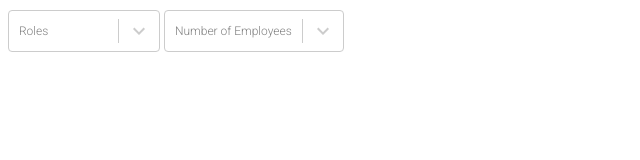
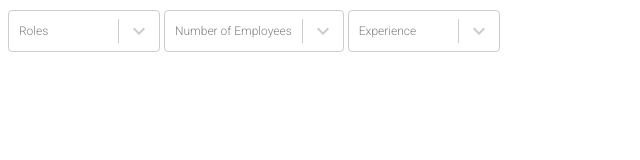
Before and after one commit to chitwan001/assignment-workday, a React (Vite) app: page / in a window 1280 px wide. Shown: the top 160 px of the page, without its empty margins (0-640 px from the left). Built offline with nearby package versions, Linux system fonts and the light colour scheme.

Commit message:
feat: added on click event listeners

```diff
--- a/src/App.tsx
+++ b/src/App.tsx
@@ -1,11 +1,16 @@
 import './App.css'
 import Filters from "./components/Filters";
+import {Grid} from "@mui/material";
 
 function App() {
 
   return (
     <div>
         <Filters/>
+        <Grid sx={{
+            width: "100vw",
+            height: "100vh"
+        }}/>
     </div>
   )
 }
--- a/src/components/Filters/Filter/index.tsx
+++ b/src/components/Filters/Filter/index.tsx
@@ -1,12 +1,17 @@
 import {Box, useTheme} from "@mui/material";
 import {FILTER_TYPE, FilterSelectProps, TFilter} from "../../../types";
 import MultiSelect from "../../Form/Select/MultiSelect";
+import SingleSelect from "../../Form/Select/SingleSelect";
 
 function RenderFilters({type, ...others}: { type: TFilter["type"] } & FilterSelectProps) {
     switch (type) {
         case FILTER_TYPE.MULTI_SELECT:
             return (
                 <MultiSelect {...others} placeholder={others.placeholder}/>
+            )
+        case FILTER_TYPE.SINGLE_SELECT:
+            return (
+                <SingleSelect {...others} placeholder={others.placeholder}/>
             )
         default:
             return (
--- a/src/components/Filters/index.tsx
+++ b/src/components/Filters/index.tsx
@@ -80,6 +80,23 @@ const allFilters: TFilter[] = [
                 value: "1 - 10 Employees"
             }
         ]
+    },
+    {
+        id: 'experience',
+        type: FILTER_TYPE.SINGLE_SELECT,
+        placeholder: 'Experience',
+        options: [
+            {key: "1", value: "1"},
+            {key: "2", value: "2"},
+            {key: "3", value: "3"},
+            {key: "4", value: "4"},
+            {key: "5", value: "5"},
+            {key: "6", value: "6"},
+            {key: "7", value: "7"},
+            {key: "8", value: "8"},
+            {key: "9", value: "9"},
+            {key: "10", value: "10"}
+        ]
     }
 ]
 
--- a/src/components/Form/Select/BaseSelect/index.tsx
+++ b/src/components/Form/Select/BaseSelect/index.tsx
@@ -1,8 +1,7 @@
 import {styled} from "@mui/material";
 import {KeyboardArrowDown} from "@mui/icons-material";
-import {FilterSelectProps} from "../../../../types";
+import {FilterSelectProps, TSelectOption} from "../../../../types";
 import React, {useEffect, useRef, useState} from "react";
-import {addEventListeners, removeEventListeners} from "../../../../utils";
 
 // This is base file for a Select component. It uses MUI functionalities to build Controlled Styled Select Component
 
@@ -105,7 +104,6 @@ const OptionsValueContainer = styled("div")({
 })
 
 const Option = styled("div")({
-    display: "flex",
     paddingTop: "9px",
     paddingBottom: "9px",
     paddingLeft: "12px",
@@ -121,11 +119,22 @@ const GroupName = styled("span")({
     paddingLeft: "12px",
     paddingBottom: 0,
     color: "#ababab",
-    fontSize:"12px",
+    fontSize: "12px",
     letterSpacing: "0.5px"
 })
 
-export default function BaseSelect({placeholder, options}: FilterSelectProps) {
+export default function BaseSelect(
+    {
+        placeholder,
+        options,
+        selectedOptions,
+        handleOptionSelect,
+        AS
+    }: FilterSelectProps & {
+        selectedOptions: TSelectOption[],
+        handleOptionSelect: (option: TSelectOption) => any,
+        AS: any
+    }) {
     const [isSelectFocused, setIsSelectFocused] = useState(false)
     const [searchedText, setSearchedText] = useState("")
     const [isOptionsShown, setIsOptionsShown] = useState(false)
@@ -143,7 +152,10 @@ export default function BaseSelect({placeholder, options}: FilterSelectProps) {
                 <OptionsValueContainer>
                     {
                         options.map((option, index) => (
-                            <Option key={index} data-key={option.key} data-value={option.value}>
+                            <Option key={index} onClick={() => {
+                                if(inputRef.current) inputRef.current.blur()
+                                handleOptionSelect(option)
+                            }}>
                                 {option.value}
                             </Option>
                         ))
@@ -157,18 +169,21 @@ export default function BaseSelect({placeholder, options}: FilterSelectProps) {
                         Object.keys(options).map((key, index) => {
                             const {name, children} = options[key];
                             return (
-                                <>
-                                    <GroupName key={index}>
+                                <div key={index}>
+                                    <GroupName>
                                         {name}
                                     </GroupName>
                                     {
                                         children.map((child, childIndex) => (
-                                            <Option key={childIndex} data-key={child.key} data-value={child.value}>
+                                            <Option onClick={() => {
+                                                if(inputRef.current) inputRef.current.blur()
+                                                handleOptionSelect(child)
+                                            }} key={childIndex} data-key={child.key} data-value={child.value}>
                                                 {child.value}
                                             </Option>
                                         ))
                                     }
-                                </>
+                                </div>
                             )
                         })
                     }
@@ -177,9 +192,8 @@ export default function BaseSelect({placeholder, options}: FilterSelectProps) {
         }
     }
 
-    useEffect(() => {
-
-        const handleSContainerClick = () => {
+    const handleSContainerClick = (e: any) => {
+        e.stopPropagation()
         if (inputRef.current) inputRef.current.focus()
         setIsOptionsShown(true)
     }
@@ -193,56 +207,24 @@ export default function BaseSelect({placeholder, options}: FilterSelectProps) {
         setIsOptionsShown(false)
     }
 
-        const sContainerElem = sContainerRef.current
-        const inputElem = inputRef.current
-
-        const sContainerListeners = [
-            {
-                event: "click",
-                handler: handleSContainerClick
-            }
-        ]
-
-        const inputListeners = [
-            {
-                event: "focus",
-                handler: handleInputFocus
-            },
-            {
-                event: "focusout",
-                handler: handleInputFocusOut
-            }
-        ]
-
-        if (sContainerElem) {
-            addEventListeners(sContainerElem, sContainerListeners)
-        }
-
-        if (inputElem) {
-            addEventListeners(inputElem, inputListeners)
-        }
-
-        return () => {
-            if (sContainerElem) {
-                removeEventListeners(sContainerElem, sContainerListeners)
-            }
-
-            if (inputElem) {
-                removeEventListeners(inputElem, inputListeners)
-            }
-        }
-    }, []);
-
     return (
-        <SelectContainer focused={isSelectFocused} ref={sContainerRef}>
+        <SelectContainer onClick={handleSContainerClick} focused={isSelectFocused} ref={sContainerRef}>
             <ValueContainer>
                 {
-                    searchedText === "" && (
+                    searchedText === "" && selectedOptions.length === 0 && (
                         <Placeholder>{placeholder}</Placeholder>
                     )
                 }
+                {
+                    selectedOptions.map((option, index) => (
+                        <AS key={index} data-key={option.key} data-value={option.value}>
+                            {option.value}
+                        </AS>
+                    ))
+                }
                 <InputContainer data-value={searchedText}>
-                    <input value={searchedText} onChange={handleOnInputChange} ref={inputRef} style={{
+                    <input onFocus={handleInputFocus} onBlur={handleInputFocusOut} value={searchedText}
+                           onChange={handleOnInputChange} ref={inputRef} style={{
                         color: "inherit",
                         background: "0px center",
                         opacity: 1,
--- a/src/components/Form/Select/MultiSelect/index.tsx
+++ b/src/components/Form/Select/MultiSelect/index.tsx
@@ -1,8 +1,20 @@
 import BaseSelect from "../BaseSelect";
-import {FilterSelectProps} from "../../../../types";
+import {FilterSelectProps, TSelectOption} from "../../../../types";
+import {useState} from "react";
+import {styled} from "@mui/material";
 
 export default function MultiSelect(props: FilterSelectProps) {
+    const [selectedOptions, setSelectedOptions] = useState<TSelectOption[]>([])
+
+    const handleOptionSelect = (option: TSelectOption) => {
+        setSelectedOptions([...selectedOptions, option])
+    }
+
+    const MultiSelectOption = styled("div")({
+        display: 'flex'
+    })
     return (
-        <BaseSelect {...props}/>
+        <BaseSelect AS={MultiSelectOption} handleOptionSelect={handleOptionSelect}
+                    selectedOptions={selectedOptions} {...props}/>
     )
 }
--- /dev/null
+++ b/src/components/Form/Select/SingleSelect/index.tsx
@@ -0,0 +1,28 @@
+import BaseSelect from "../BaseSelect";
+import {FilterSelectProps, TSelectOption} from "../../../../types";
+import {useState} from "react";
+import {styled} from "@mui/material";
+
+export default function SingleSelect(props: FilterSelectProps) {
+    const [selectedOptions, setSelectedOptions] = useState<TSelectOption[]>([])
+
+    const handleOptionSelect = (option: TSelectOption) => {
+        setSelectedOptions([option])
+    }
+
+    const SingleSelectOption = styled("div")({
+        display: 'flex',
+        gridArea: "1 / 1 / 2 / 3",
+        maxWidth: "100%",
+        overflow: "hidden",
+        textOverflow: "ellipsis",
+        whiteSpace: "nowrap",
+        marginLeft: "2px",
+        marginRight: "2px"
+    })
+
+    return (
+        <BaseSelect AS={SingleSelectOption} selectedOptions={selectedOptions}
+                    handleOptionSelect={handleOptionSelect} {...props}/>
+    )
+}
--- a/src/index.css
+++ b/src/index.css
@@ -2,4 +2,5 @@ body{
   margin: 0;
   padding: 0;
   font-family: "Roboto", serif;
+  min-height: 100vh;
 }
```
Lines whose indentation alone changed are shown as unchanged.
